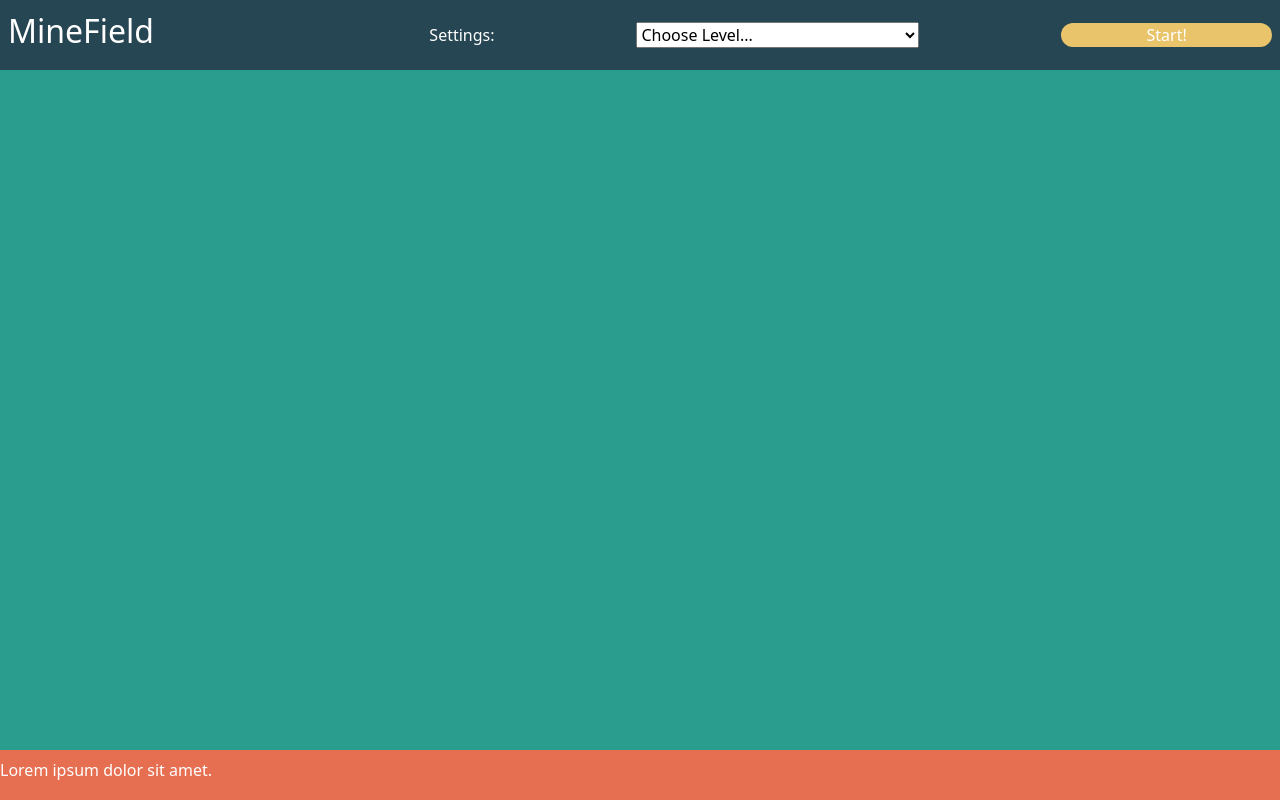
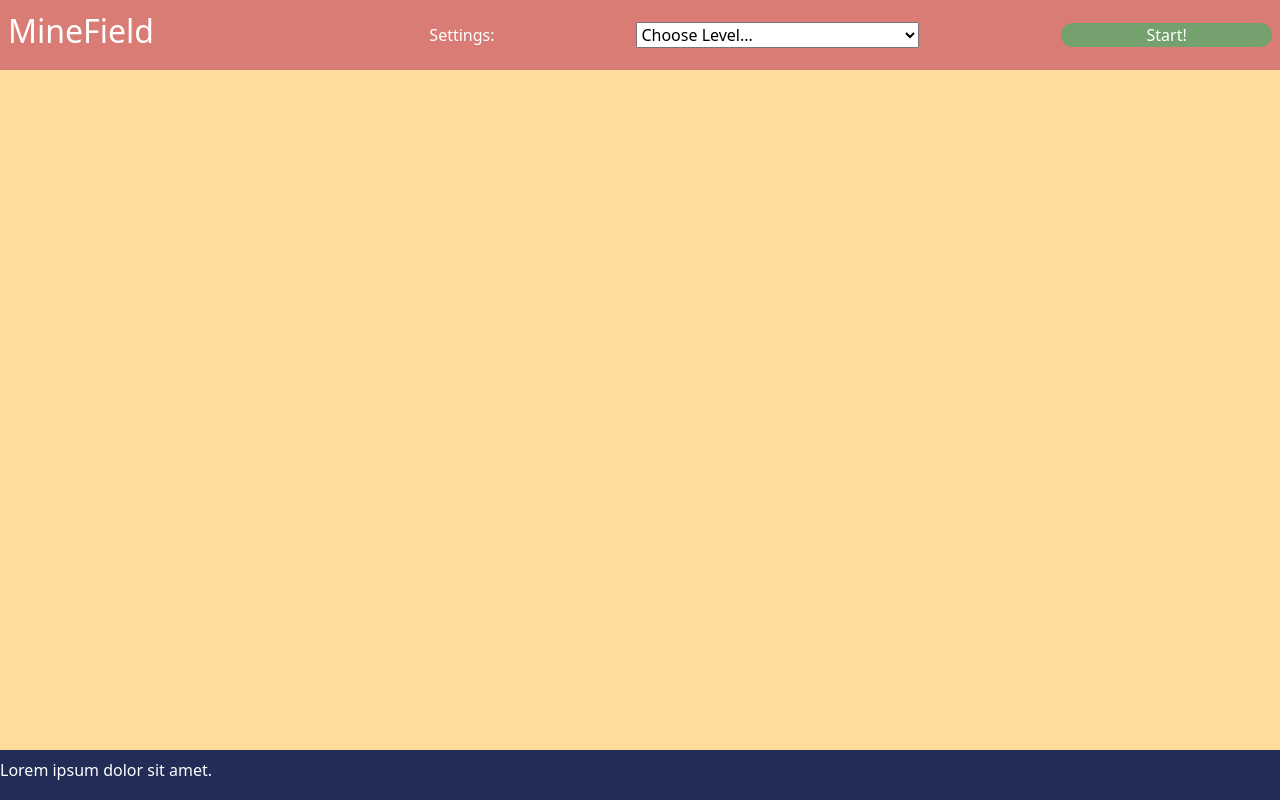
Before and after one commit to Cris-NTL/js-campominato-grid, a plain HTML site: page index.html in a window 1280 px wide. Drawn offline with nearby package versions, Linux system fonts and the light colour scheme.

Commit message:
Add: Custom style

```diff
--- a/css/style.css
+++ b/css/style.css
@@ -14,16 +14,17 @@ body {
 /* utility */
 :root {
     --default-color: #ffffff;
-    --primary-color: #264653;
-    --secondary-color: #2A9D8F;
-    --tertiary-color: #E9C46A;
-    --quaternary-color: #F4A261;
-    --quinary-color: #E76F51;
+    --primary-color: #DA7C76;
+    --secondary-color: #74A16D;
+    --tertiary-color: #FFDB9C;
+    --quaternary-color: #212C57;
+    --quinary-color: #E136A7;
+    --senary-color: #733E6A;
 }
 /* // utility */
 /* rules */
 .wrapper {
-    background-color: var(--secondary-color);
+    background-color: var(--tertiary-color);
     width: 100%;
     height: 100vh;
 }
@@ -39,7 +40,7 @@ nav {
 }
 
 #playBtn {
-    background-color: var(--tertiary-color);
+    background-color: var(--secondary-color);
     border-radius: 25px 25px;
     border: none;
     color: var(--default-color);
@@ -59,7 +60,7 @@ nav {
 }
 
 footer {
-    background-color: var(--quinary-color);
+    background-color: var(--quaternary-color);
     color: var(--default-color);
     width: 100%;
     height: 50px;
--- a/js/script.js
+++ b/js/script.js
@@ -47,6 +47,6 @@ document.addEventListener("DOMContentLoaded", function () {
 
     // clicked button function
     function clickedBtn(event) {
-        event.target.style.setProperty('background-color', 'var(--quaternary-color)');
+        event.target.style.setProperty('background-color', 'var(--senary-color)');
     }
 });
```
